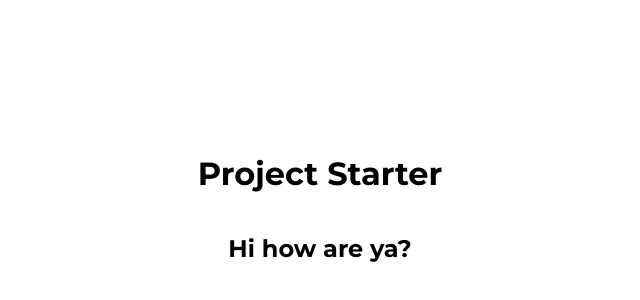
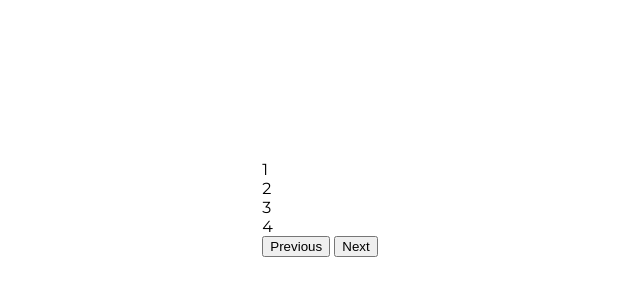
Before and after one commit to SophiaGrace16/progress_steps_50DaysofJS, a plain HTML site: page index.html in a window 1280 px wide. Shown: the part 224-524 px from the top of the page, without its empty margins (320-960 px from the left). Drawn offline with Linux system fonts and the light colour scheme.

Commit message:
adding base html

```diff
--- a/index.html
+++ b/index.html
@@ -7,11 +7,20 @@
     <!-- May not need font awesome in every project, be sure to comment out -->
     <link rel="stylesheet" href="https://cdnjs.cloudflare.com/ajax/libs/font-awesome/5.15.2/css/all.min.css" integrity="sha512-HK5fgLBL+xu6dm/Ii3z4xhlSUyZgTT9tuc/hSrtw6uzJOvgRr2a9jyxxT1ely+B+xFAmJKVSTbpM/CuL7qxO8w==" crossorigin="anonymous" />
     <link rel="stylesheet" href="style.css">
-    <title>My Project Starter</title>
+    <title>progress-container</title>
 </head>
 <body>
-    <h1>Project Starter</h1>
-    <h2>Hi how are ya?</h2>
+    <div class="progress-container">
+        <div class="progress" id="progress">
+            <div class="circle active">1</div>
+            <div class="circle">2</div>
+            <div class="circle">3</div>
+            <div class="circle">4</div>
+        </div>
+
+        <button class="btn" id="prev">Previous</button>
+        <button class="btn" id="next">Next</button>
+    </div>
     <script src="script.js"></script>
 </body>
 </html>
```
Also changed, not shown: 1 other file.
